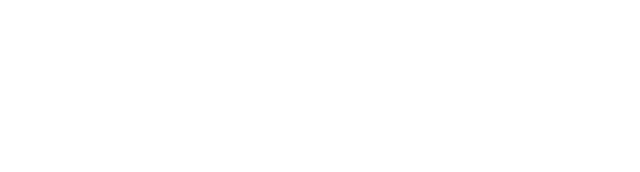
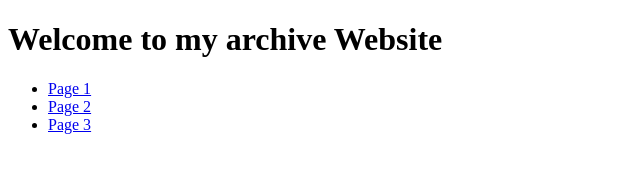
Before and after one commit to Vorple-Sky/Gabany_Archive, a plain HTML site: page index.html in a window 1280 px wide. Shown: the whole page, without its empty margins (0-640 px from the left). Drawn offline with Linux system fonts and the light colour scheme.

Commit message:
changed body added function and filler links

```diff
--- a/index.html
+++ b/index.html
@@ -1,15 +1,20 @@
+<!DOCTYPE html>
 <html>
-    <head>
-        <meta charset="utf-8">
-        <meta http-equiv="X-UA-Compatible" content="IE=edge">
-        <title></title>
-        <meta name="description" content="">
-        <meta name="viewport" content="width=device-width, initial-scale=1">
-        <link rel="stylesheet" href="">
-    </head>
-    <body>
+<head>
+  <title>Archive Website</title>
+  <script>
+    function goToPage(pageUrl) {
+      window.location.href = pageUrl;
+    }
+  </script>
+</head>
+<body>
+  <h1>Welcome to my archive Website</h1>
 
-
-        <script src="" async defer></script>
-    </body>
+  <ul>
+    <li><a href="#" onclick="goToPage('page1.html')">Page 1</a></li>
+    <li><a href="#" onclick="goToPage('page2.html')">Page 2</a></li>
+    <li><a href="#" onclick="goToPage('page3.html')">Page 3</a></li>
+  </ul>
+</body>
 </html>
```
